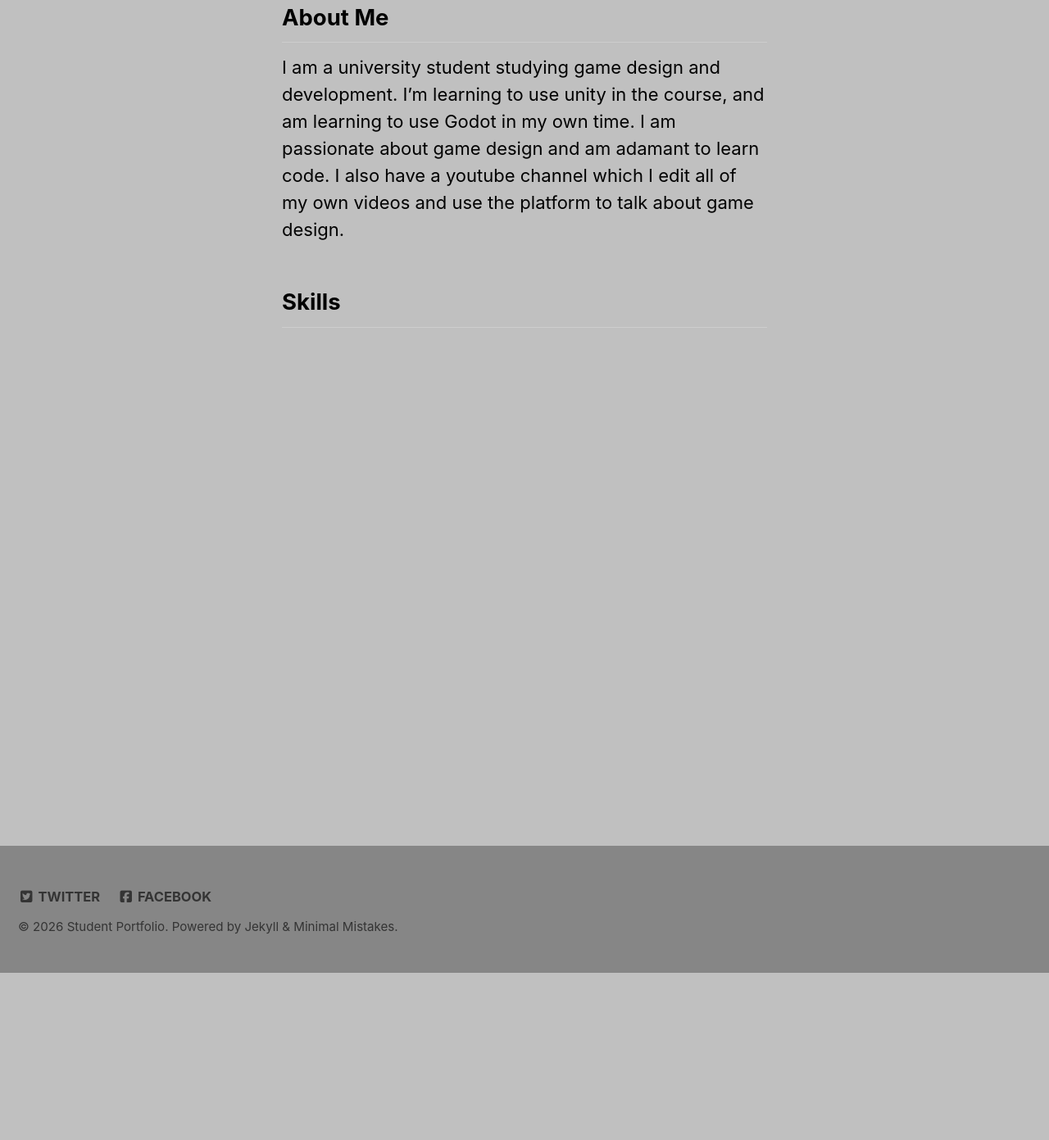
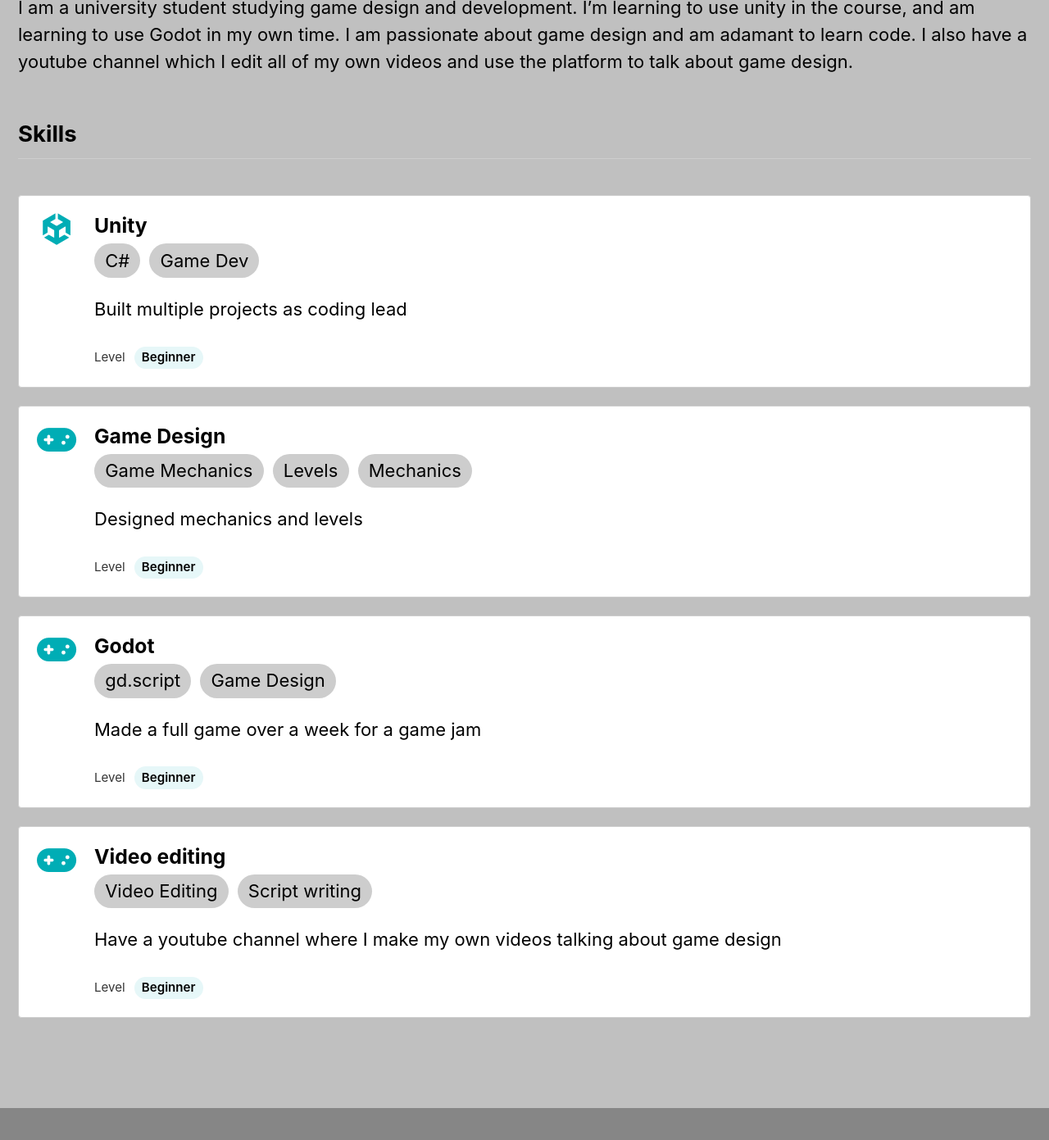
Before and after one commit to Shanester555/Shanester555.github.io, a Jekyll site: the page built from _pages/about-me.md, in a window 1280 px wide and 1400 px high, scrolled down 213 px. Shown: the top 1391 px of the window at 82% size. Built offline with Jekyll 4.4.1, drawn with Linux system fonts in a browser that asks for light colours; our own code applies the rules of GitHub Pages for plain Markdown files.

Commit message:
Update about-me.md

```diff
--- a/_pages/about-me.md
+++ b/_pages/about-me.md
@@ -18,7 +18,7 @@ skills:
     level_label: "Beginner"
   - name: "Godot"
     icon: "fas fa-fw fa-gamepad"
-    badges: ["gd.script"."Game Design"]
+    badges: ["gd.script","Game Design"]
     text: "Made a full game over a week for a game jam"
     level_label: "Beginner"
   - name: "Video editing"
```
